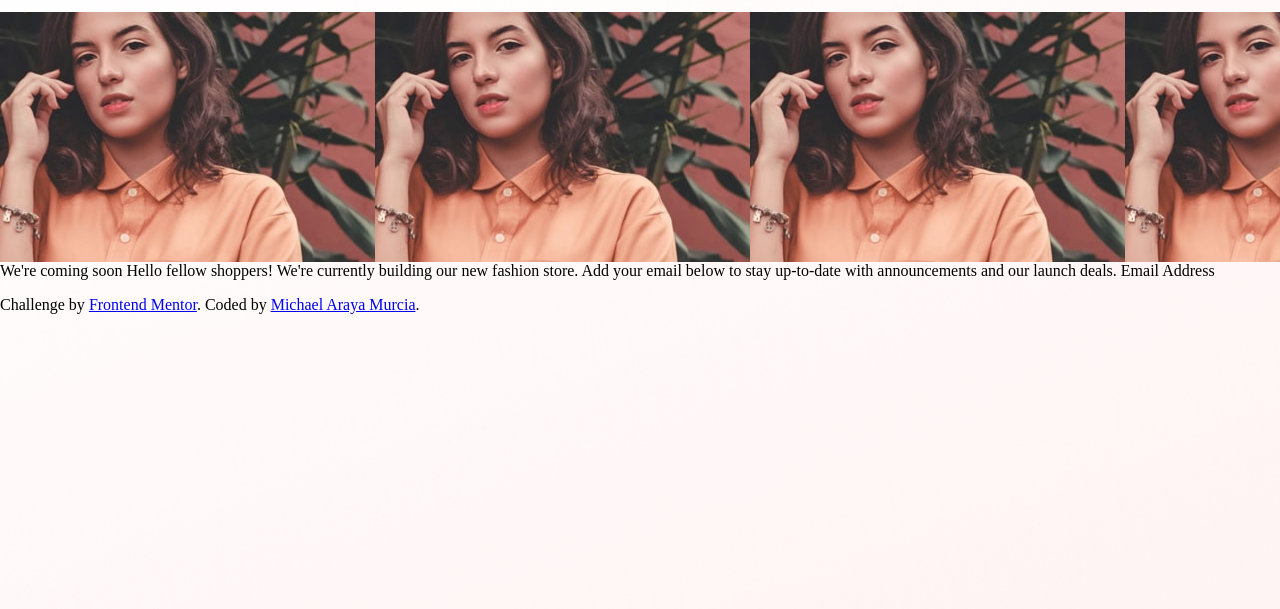
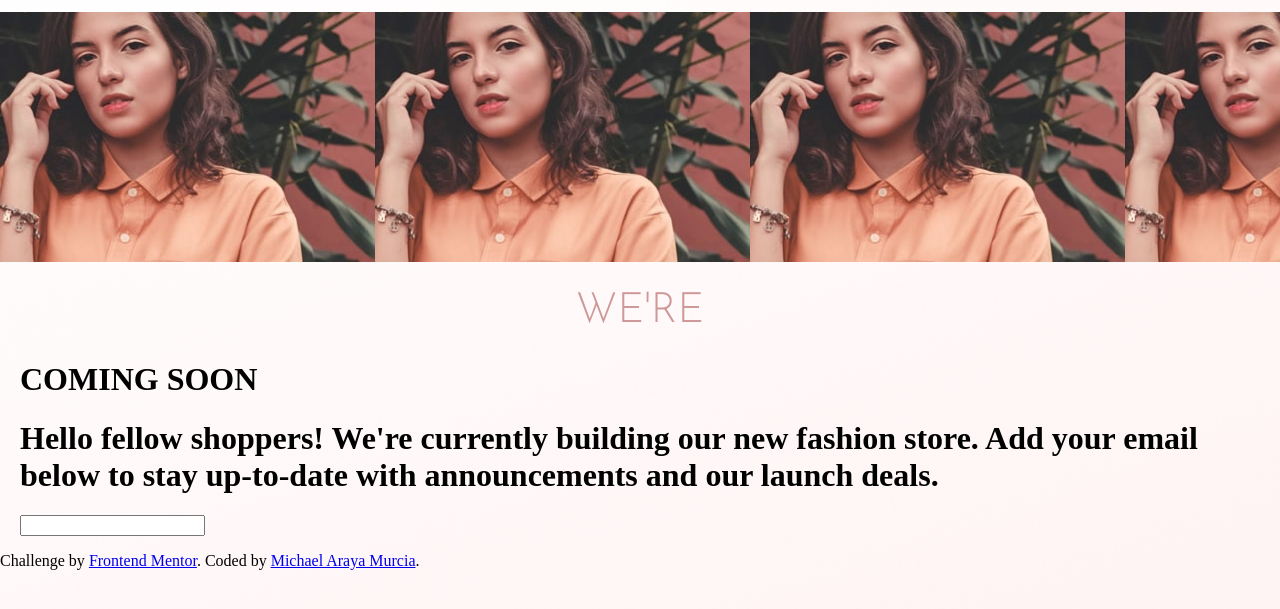
Before and after one commit to MichaelArayaMurcia/Base-Apparel-coming-soon-page, a plain HTML site: page base-apparel-coming-soon-master/index.html in a window 1280 px wide. Shown: the part 85-694 px from the top of the page. Drawn offline with Linux system fonts and the light colour scheme.

Commit message:
Segui trabajando en la parte de abajo, mañana pienso avanzar mucho

```diff
--- a/base-apparel-coming-soon-master/index.html
+++ b/base-apparel-coming-soon-master/index.html
@@ -6,6 +6,8 @@
 
   <link rel="icon" type="image/png" sizes="32x32" href="./images/favicon-32x32.png">
   <link rel="stylesheet" href="styles.css">
+
+  <link href="https://fonts.googleapis.com/css2?family=Josefin+Sans:wght@300&display=swap" rel="stylesheet">
 
   <title>Frontend Mentor | Michael Araya | Base Apparel coming soon page</title>
 
@@ -20,15 +22,13 @@
 
     </div>
     <div class="descriptionContainer">
-
+      <h1 class="descriptionContainer-title"> WE'RE  </h1>
+      <h1 class="descriptionContainer-subtitle"> COMING SOON  </h1>
+      <h1 class="descriptionContainer-description"> Hello fellow shoppers! We're currently building our new fashion store. Add your email below to stay up-to-date with announcements and our launch deals.</h1>
+      <input type="text">
     </div>
   </div>
-  We're coming soon
 
-  Hello fellow shoppers! We're currently building our new fashion store.
-  Add your email below to stay up-to-date with announcements and our launch deals.
-
-  Email Address
 
   <footer>
     <p class="attribution">
--- a/base-apparel-coming-soon-master/styles.css
+++ b/base-apparel-coming-soon-master/styles.css
@@ -11,7 +11,7 @@ body {
     background-position: center;
     background-repeat: no-repeat;
     background-size: 100% 100%;
-    overflow-y: hidden;
+    /* overflow-y: hidden; */
 
 }
 
@@ -31,3 +31,16 @@ body {
     min-height: 250px;
     /* width: 100vw; */
 }
+
+.descriptionContainer {
+    padding-left: 20px;
+    padding-right: 20px;
+}
+
+.descriptionContainer-title {
+    font-family: 'Josefin Sans', sans-serif;
+    font-size: 42px;
+    color: #CE9898;
+    font-weight: 300;
+    text-align: center;
+}
```
